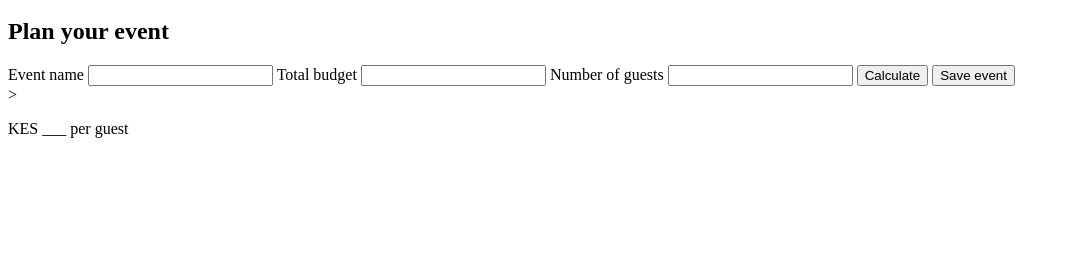
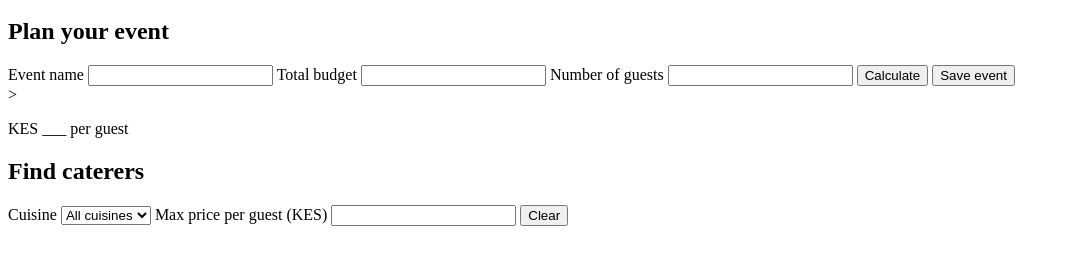
Before and after one commit to ChaosDeStack/Kenya-catering-finder, a plain HTML site: page index.html in a window 1280 px wide. Shown: the part 100-364 px from the top of the page, without its empty margins (0-1070 px from the left). Drawn offline with Linux system fonts and the light colour scheme.

Commit message:
Added section Id for caterers

```diff
--- a/index.html
+++ b/index.html
@@ -32,6 +32,25 @@
             </form>>
              <p id="per-guest-result" aria-live="polite">KES ___ per guest</p>
         </section>
+
+        <section id="caterers" aria-labelledby="find-heading">
+      <h2 id="find-heading">Find caterers</h2>
+      <div class="filters">
+        <label for="cuisine-filter">Cuisine</label>
+        <select id="cuisine-filter">
+          <option value="all">All cuisines</option>
+          <option value="Kenyan">Kenyan</option>
+          <option value="Indian">Indian</option>
+          <option value="Continental">Continental</option>
+        </select>
+        <label for="max-price">Max price per guest (KES)</label>
+        <input type="number" id="max-price" min="0">
+        <button type="button" id="clear-filters">Clear</button>
+      </div>
+      <p id="status" aria-live="polite"></p>
+      <div id="caterer-list" class="card-grid"></div>
+    </section>
+
     </main>
 
 </body>
```
